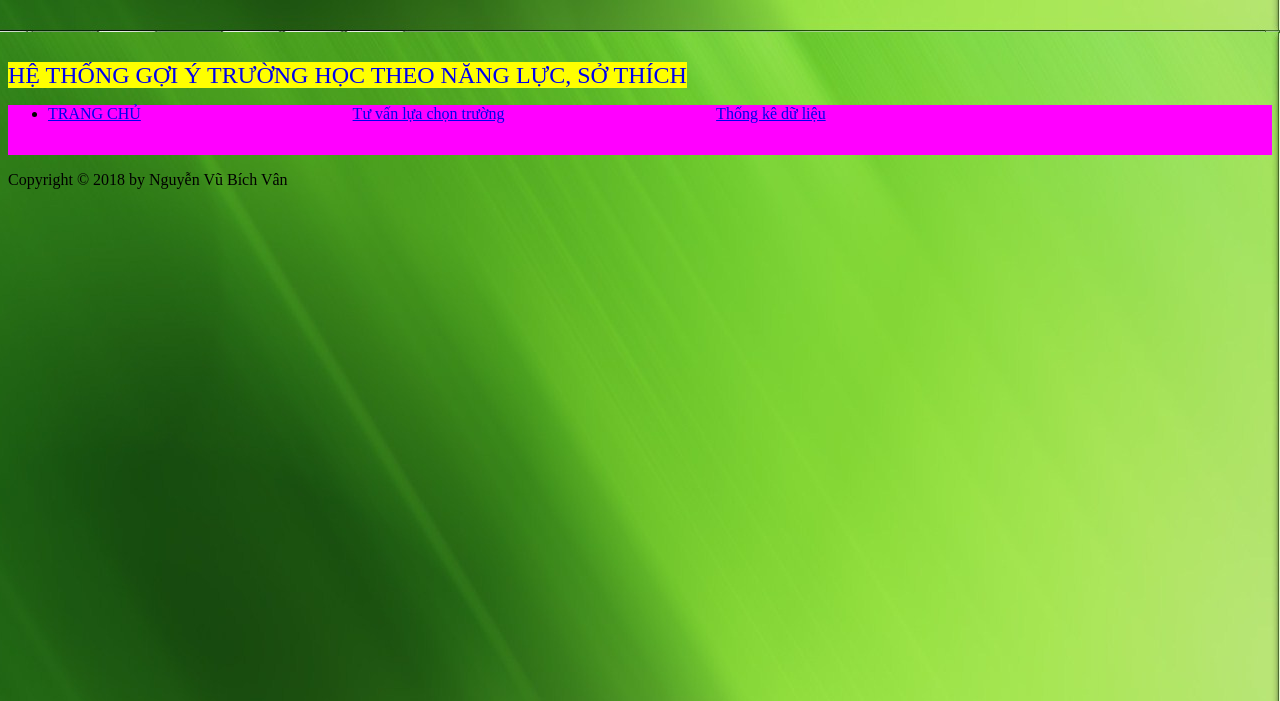
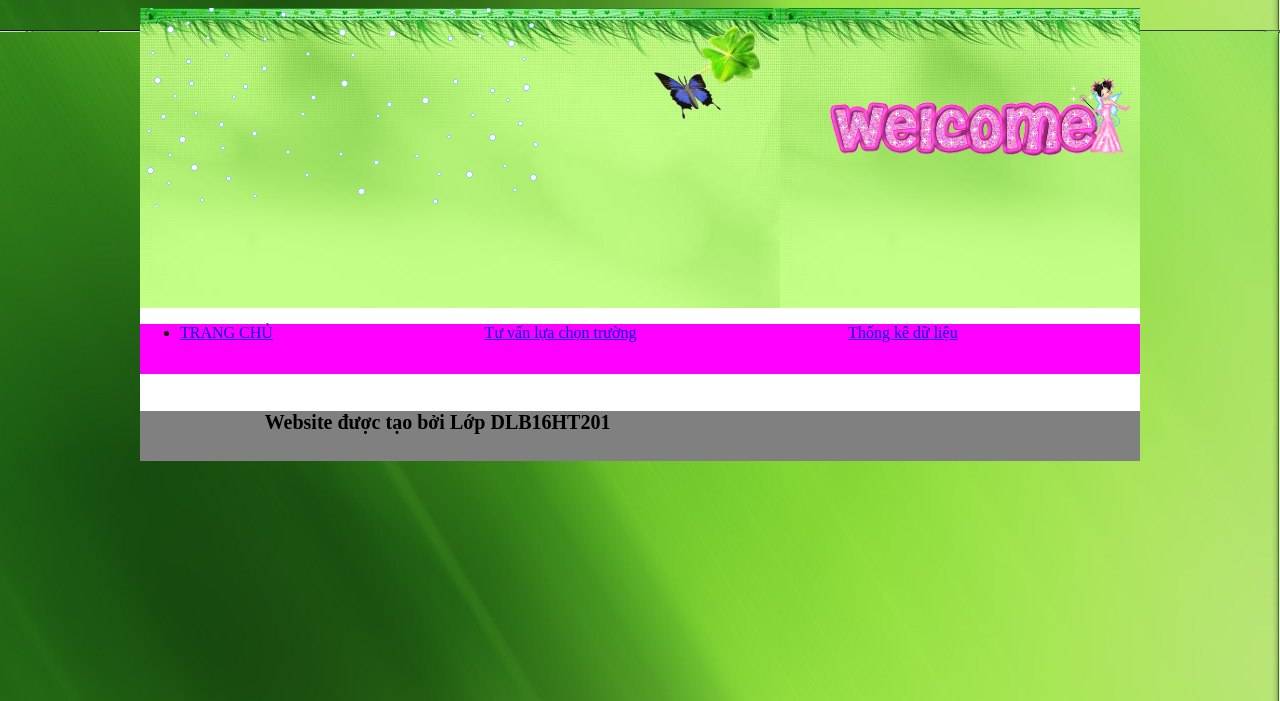
Before and after one commit to nguyenvubichvan1991/vanphp.github.io, a PHP site: page /Home.php in a window 1280 px wide. Shown: the top 701 px of the page. Run offline with PHP 8.4, Linux system fonts and the light colour scheme; grey boxes are pictures that could not be loaded.

Commit message:
Update Home.php

```diff
--- a/Home.php
+++ b/Home.php
@@ -13,12 +13,20 @@
 		</script>
 <script src="Scripts/jquery-1.4.1.min.js" type="text/javascript"></script>
 </head>
-<body>
-    <div id="top">
-        <a href="#" style="text-decoration: none; background-color:yellow; font-size:24px">
-		<BR/><BR/>HỆ THỐNG GỢI Ý TRƯỜNG HỌC THEO NĂNG LỰC, SỞ THÍCH</a>
-    </div>
-    <div id="menungang">
+	<body>
+    <div id="wraper">
+        <div id="banner">
+            <div class="buom1">
+                <img src="images/buom.gif" width="100px" />
+            </div>
+            <div class="anhdong">
+                <img src="images/tuyetroi.gif" />
+            </div>
+            <div class="wellcome">
+                <img src="images/welcom.gif" width="300px" />
+            </div>
+        </div>
+        <div id="menungang">
 		<nav >
                     <a href="#" id="menu-icon"></a>
                     <ul>
@@ -36,16 +44,18 @@
 			</li>
                     </ul>
                 </nav>
-    </div>
-    <div id="wrapper">
-            <div id="left"></div>
-            <div id="main">
-		<p></p>
-            </div>
-            <div id="right"></div>
-    </div>
-    <div id="bottom">
-        Copyright &copy; 2018 by Nguyễn Vũ Bích Vân
+	</div>
+        <div id="cottrai"></div>
+        <div id="cotgiua"></div>
+        <div id="cotphai"></div>
+        <div id="clear"></div>
+        <div id="cuoitrang">
+            <h4 style="font-size: 20px">
+		&nbsp;&nbsp;&nbsp;&nbsp;&nbsp;&nbsp;&nbsp;&nbsp;&nbsp;&nbsp;&nbsp;&nbsp
+		&nbsp;&nbsp;&nbsp;&nbsp;&nbsp;&nbsp;&nbsp;&nbsp;&nbsp;&nbsp;&nbsp
+                Website được tạo bởi Lớp DLB16HT201
+	    </h4>
+        </div>
     </div>
 </body>
 </html>
```
